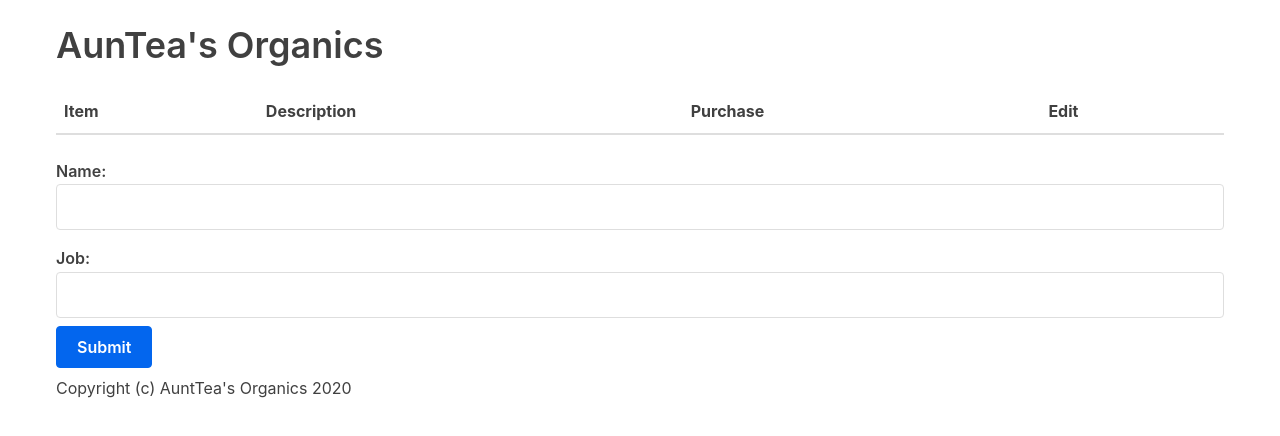
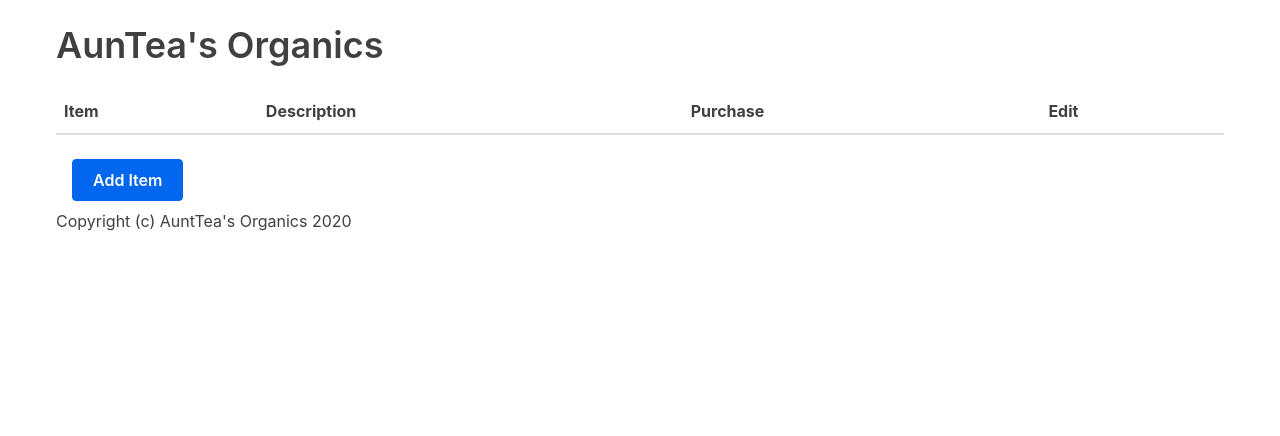
Before and after one commit to wrunion/react-tutorial-5520, a React (Create React App) app: page / in a window 1280 px wide. Shown: the top 436 px of the page. Built offline with nearby package versions, Linux system fonts and the light colour scheme.

Commit message:
DisplayControl working.

```diff
--- a/src/App.js
+++ b/src/App.js
@@ -1,8 +1,9 @@
 import React, { Component } from 'react'
 import Table from './Table'
 import Form from './Form'
-import Header from './Header'
-import Footer from './Footer'
+import Header from './Display/Header'
+import Footer from './Display/Footer'
+import DisplayControl from './DisplayControl';
 
 class App extends Component {
   state = {
@@ -30,7 +31,8 @@ class App extends Component {
       <div className="container">
         <Header />
         <Table characterData={characters} removeCharacter={this.removeCharacter} />
-        <Form handleSubmit={this.handleSubmit}/>
+        {/* <Form handleSubmit={this.handleSubmit}/> */}
+        <DisplayControl />
         <Footer />
       </div>
     )
--- /dev/null
+++ b/src/Button.js
@@ -0,0 +1,10 @@
+import React from 'react'
+
+function Button(props) {
+  const { handleClick, buttonText } = props;
+  return (
+    <button onClick={handleClick}>{buttonText}</button>
+  )
+}
+
+export default Button;
--- a/src/DisplayControl.js
+++ b/src/DisplayControl.js
@@ -1,10 +1,30 @@
 import React, { Component } from 'react'
+import Form from './Form';
+import Button from './Button';
 
 class DisplayControl extends Component {
+  state = {
+    formVisible: false,
+    itemSelected: null,
+    ownerView: true
+  }
+
+  openAddItemForm = () => {
+    this.setState({formVisible: true});
+  }
+
+
+
   render() {
+    let formView;
+
+    this.state.formVisible ?
+      formView = <Form /> :
+      formView = <Button buttonText="Add Item" handleClick={this.openAddItemForm} />;
+
     return (
-      <div>
-
+      <div className="container">
+        {formView}
       </div>
     )
   }
```
Also changed, not shown: src/Display/Footer.js (renamed from src/Footer.js), src/Display/Header.js (renamed from src/Header.js).
